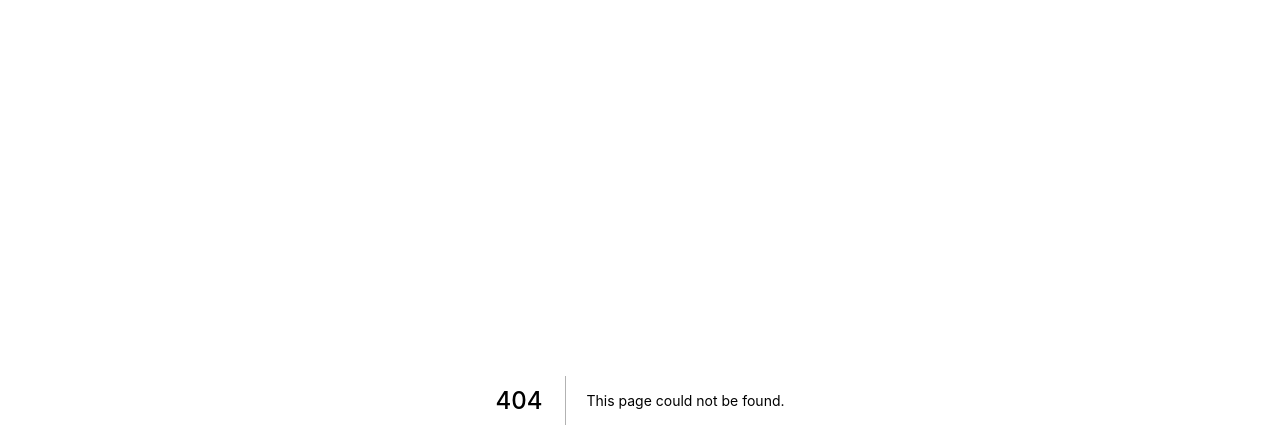
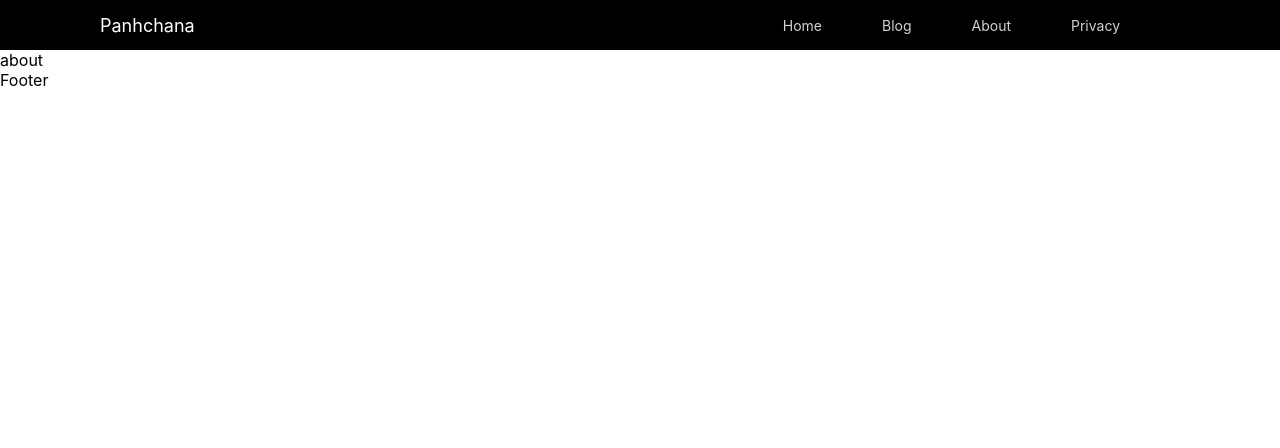
Before and after one commit to rospisey/panhchana-nextjs, a Next.js app: page /about in a window 1280 px wide. Before the commit this address had no page. Shown: the top 448 px of the page. Built offline with nearby package versions, Linux system fonts and the light colour scheme.

Commit message:
first commit

```diff
--- /dev/null
+++ b/components/footer.jsx
@@ -0,0 +1,8 @@
+
+const Footer = ()=>{
+    return (
+        <div>Footer</div>
+    )
+}
+
+export default Footer
--- /dev/null
+++ b/components/layout.jsx
@@ -0,0 +1,14 @@
+import Footer from "./footer"
+import Navbar from "./navbar"
+
+const Layout =({children})=>{
+    return (
+        <div>
+            <Navbar/>
+            {children}
+            <Footer/>
+        </div>
+    )
+}
+
+export default Layout
--- /dev/null
+++ b/components/navbar.jsx
@@ -0,0 +1,25 @@
+import styles from "../styles/Navbar.module.css";
+import Link from "next/link";
+function Navbar() {
+  return (
+    <div className={styles.container}>
+      <Link href="/">Panhchana</Link>
+      <ul className={styles.listItem}>
+        <li className={styles.listItem}>
+          <Link href="/">Home</Link>
+        </li>
+        <li className={styles.listItem}>
+          <Link href="/blog">Blog</Link>
+        </li>
+        <li className={styles.listItem}>
+          <Link href="/about">About</Link>
+        </li>
+        <li className={styles.listItem}>
+          <Link href="/privacy">Privacy</Link>
+        </li>
+      </ul>
+    </div>
+  );
+}
+
+export default Navbar;
--- a/pages/_app.js
+++ b/pages/_app.js
@@ -1,7 +1,12 @@
-import '../styles/globals.css'
+import Layout from "../components/layout";
+import "../styles/globals.css";
 
 function MyApp({ Component, pageProps }) {
-  return <Component {...pageProps} />
+  return (
+    <Layout>
+      <Component {...pageProps} />
+    </Layout>
+  );
 }
 
-export default MyApp
+export default MyApp;
--- /dev/null
+++ b/pages/about.jsx
@@ -0,0 +1,9 @@
+
+
+const About =()=>{
+    return (
+        <div>about</div>
+    )
+}
+
+export default About
--- /dev/null
+++ b/styles/Intro.module.css
@@ -0,0 +1,11 @@
+.container {
+  width: 100%;
+  height: calc(100vh - 50px);
+  display: flex;
+}
+
+.card {
+  flex: 1;
+  padding: 100px;
+  padding-right: 0;
+}
--- /dev/null
+++ b/styles/Navbar.module.css
@@ -0,0 +1,17 @@
+.container {
+  height: 50px;
+  background-color: black;
+  color: white;
+  display: flex;
+  align-items: center;
+  justify-content: space-between;
+  padding: 0 100px;
+  font-size: 18px;
+}
+.listItem {
+  display: inline;
+  margin: 30px;
+  font-size: 14px;
+  color: lightgray;
+  cursor: pointer;
+}
```
Also changed, not shown: components/intro.jsx (added, +11 -0 lines), pages/index.js (+7 -57 lines).
